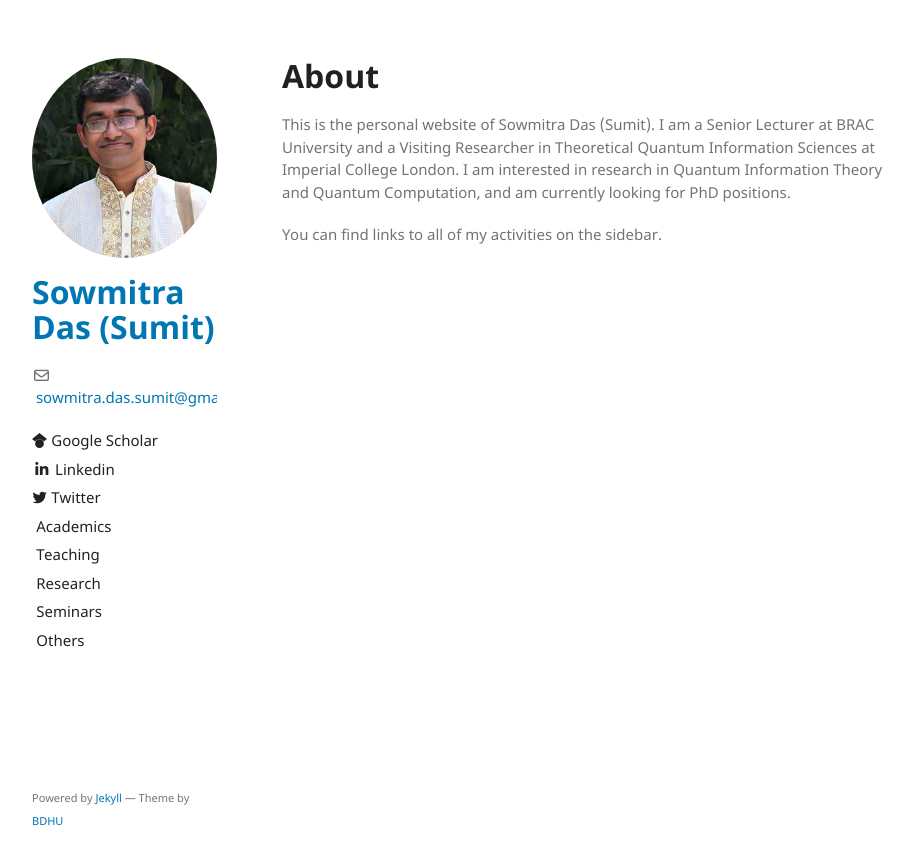
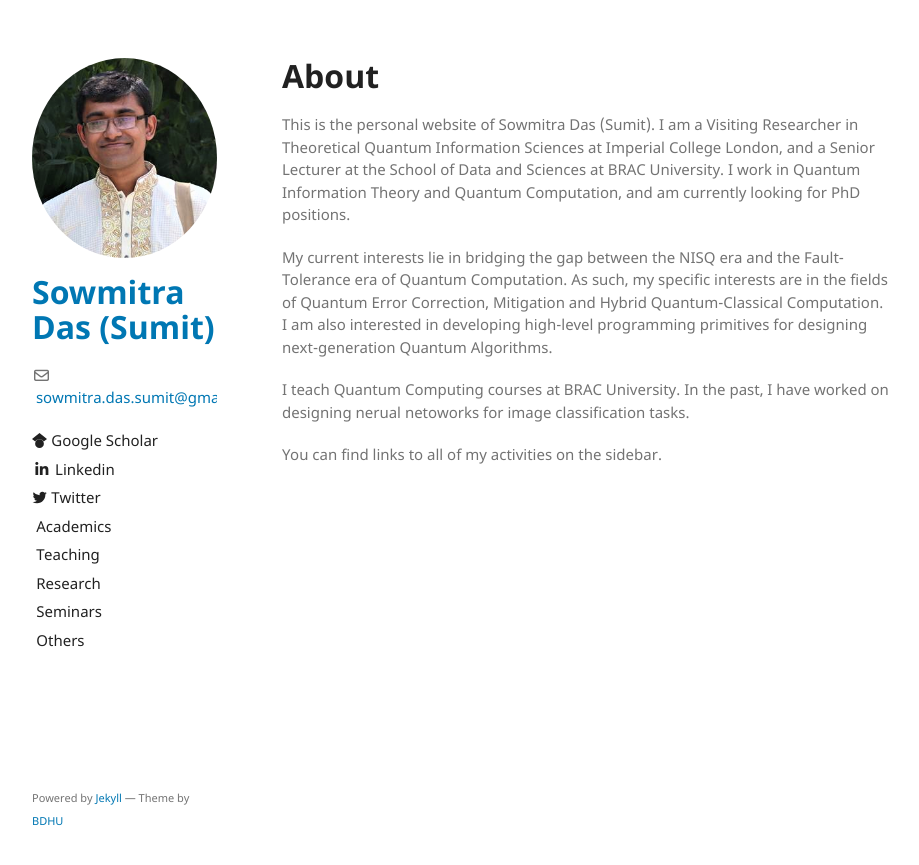
Before and after one commit to sowmitra-das-sumit/sowmitra-das-sumit.github.io, a Jekyll site: the page built from index.md, in a window 1280 px wide. Shown: the top 865 px of the page, without its empty margins (178-1097 px from the left). Built offline with Jekyll 4.4.1, drawn with Linux system fonts in a browser that asks for light colours; our own code applies the rules of GitHub Pages for plain Markdown files; the repository's description, which GitHub fills in, is left out.

Commit message:
Update index.md

```diff
--- a/index.md
+++ b/index.md
@@ -1,5 +1,9 @@
 # About
 
-This is the personal website of Sowmitra Das (Sumit). I am a Senior Lecturer at BRAC University and a Visiting Researcher in Theoretical Quantum Information Sciences at Imperial College London. I am interested in research in Quantum Information Theory and Quantum Computation, and am currently looking for PhD positions.
+This is the personal website of Sowmitra Das (Sumit). I am a Visiting Researcher in Theoretical Quantum Information Sciences at Imperial College London, and a Senior Lecturer at the School of Data and Sciences at BRAC University. I work in Quantum Information Theory and Quantum Computation, and am currently looking for PhD positions.
+
+My current interests lie in bridging the gap between the NISQ era and the Fault-Tolerance era of Quantum Computation. As such, my specific interests are in the fields of Quantum Error Correction, Mitigation and Hybrid Quantum-Classical Computation. I am also interested in developing high-level programming primitives for designing next-generation Quantum Algorithms.
+
+I teach Quantum Computing courses at BRAC University. In the past, I have worked on designing nerual netoworks for image classification tasks.
 
 You can find links to all of my activities on the sidebar.
```
